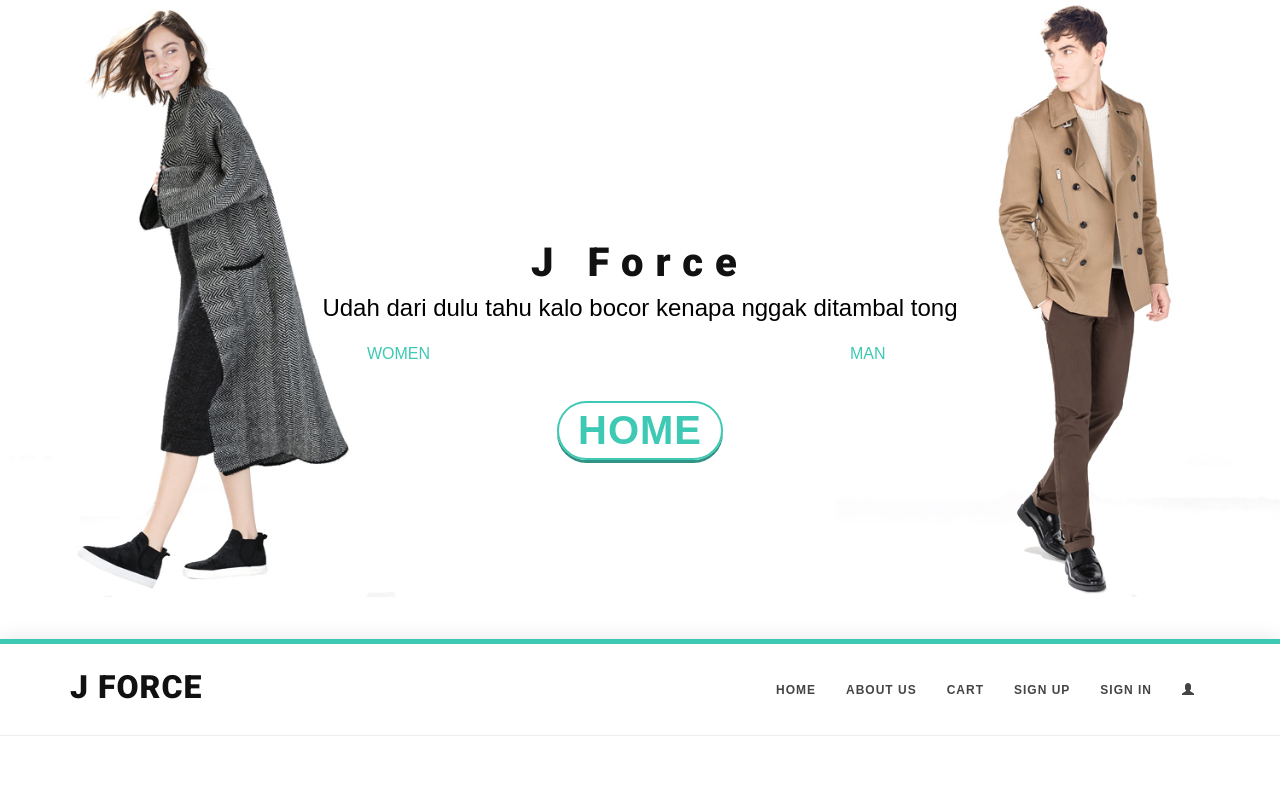
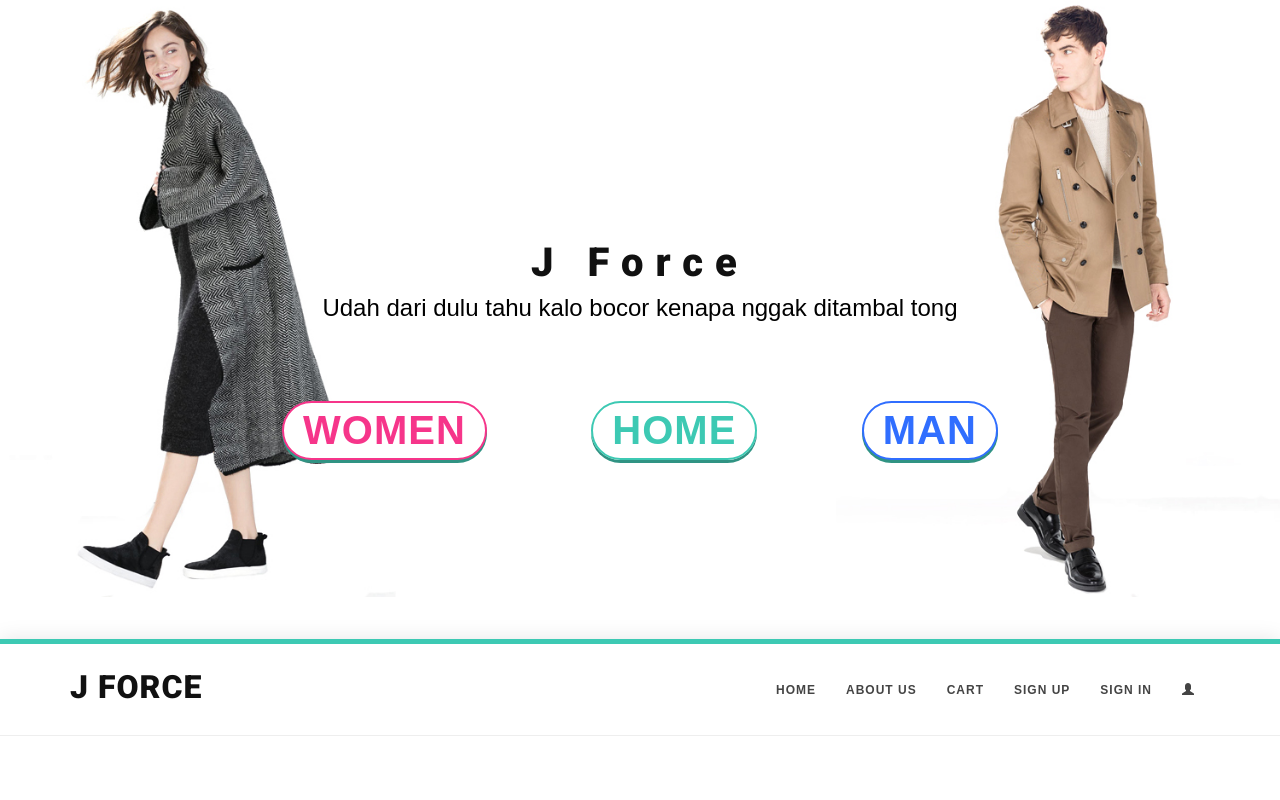
Before and after one commit to J-Force/Frontend_Bootstrap2, a plain HTML site: page index.html in a window 1280 px wide. Shown: the top 800 px of the page. Drawn offline with nearby package versions, Linux system fonts and the light colour scheme; a web font is replaced by a local one.

Commit message:
modify button.

```diff
--- a/color/default.css
+++ b/color/default.css
@@ -7,7 +7,7 @@ a:focus {
 	border-top: 5px solid #3dc9b3;
 }
 
-a,.tp-caption a.btn:hover {
+a,a.btn:hover {
 	color: #3dc9b3;
 }
 .top-nav-collapse {
--- a/css/style.css
+++ b/css/style.css
@@ -106,7 +106,7 @@ p.lead {
 }
 
 a {
-    color: #666;
+    /*color: #666;*/
     -webkit-transition: all .2s ease-in-out;
     -moz-transition: all .2s ease-in-out;
     transition: all .2s ease-in-out;
@@ -121,7 +121,7 @@ blockquote {
   padding: 10px 20px;
   margin: 0 0 20px;
   font-size: 24px;
-	line-height: 1.5em;
+  line-height: 1.5em;
   font-weight: 300;
   color: #999;
 }
@@ -419,8 +419,6 @@ hr.bold {
 ============================ */
 
 .hero {
-	/*background: url(../img/hero-bg.jpg) no-repeat center center; */
-	/*background-color: black;*/
 	-webkit-background-size: cover; -moz-background-size: cover;
 	-o-background-size: cover;
 	background-size: cover;
@@ -456,7 +454,7 @@ hr.bold {
 	display: inline-block;
 	-webkit-box-shadow: 0px 3px 0px 0px #309383;
 	-moz-box-shadow: 0px 3px 0px 0px #309383;
-	margin: 60px 0 0;
+	margin: 60px 100px 0px 100px;
 	font-weight: bold;
 	font-size: 40px;
 	-webkit-transition: 1s ease-in-out;
@@ -476,8 +474,9 @@ hr.bold {
 	color: #fff;
 }
 
-/*.women-btn {
-	font-color:;
+.women-btn {
+	color:#F6358A;
+	background-color: white;
 	padding: 15px 19px;
 	border: 2px solid;
 	border-radius: 35px;
@@ -497,17 +496,51 @@ hr.bold {
     -o-transition: 1s ease-in-out;
     transition: 1s ease-in-out;
 }
-.women-btn.slidedown:hover {
-	-webkit-transform: translate(0,0.5em);
-    -moz-transform: translate(0,0.5em);
-    -o-transform: translate(0,0.5em);
-    -ms-transform: translate(0,0.5em);
-    transform: translate(0,0.5em);
+.women-btn.slideleft:hover {
+	-webkit-transform: translate(-0.5em,0);
+    -moz-transform: translate(-0.5em,0);
+    -o-transform: translate(-0.5em,0);
+    -ms-transform: translate(-0.5em,0);
+    transform: translate(-0.5em,0);
 }
 .women-btn:hover, .home-btn:focus {
-	background: rgba(61, 201, 179, 0.6);
+	background: #F6358A;
 	color: #fff;
-}*/
+}
+
+.man-btn {
+	color:#306EFF;
+	background-color: white;
+	padding: 15px 19px;
+	border: 2px solid;
+	border-radius: 35px;
+	-moz-border-radius: 35px;
+	-webkit-border-radius: 35px;
+	-o-border-radius: 35px;
+	text-transform: uppercase;
+	letter-spacing: 1px;
+	display: inline-block;
+	-webkit-box-shadow: 0px 3px 0px 0px #309383;
+	-moz-box-shadow: 0px 3px 0px 0px #309383;
+	margin: 60px 0 0;
+	font-weight: bold;
+	font-size: 40px;
+	-webkit-transition: 1s ease-in-out;
+    -moz-transition: 1s ease-in-out;
+    -o-transition: 1s ease-in-out;
+    transition: 1s ease-in-out;
+}
+.man-btn.slideright:hover {
+	-webkit-transform: translate(0.5em,0);
+    -moz-transform: translate(0.5em,0);
+    -o-transform: translate(0.5em,0);
+    -ms-transform: translate(0.5em,0);
+    transform: translate(0.5em,0);
+}
+.man-btn:hover, .home-btn:focus {
+	background: #306EFF;
+	color: #fff;
+}
 
 .imgLeft{
 	position: absolute;
--- a/index.html
+++ b/index.html
@@ -34,18 +34,20 @@
 				</div>
 			</div>
 			<div class="row">
-				<div class="col-md-4 text-right">
-					<a href="women-catalog.html" class="learn-more-btn slidedown btn-scroll">WOMEN</a>
+				<!-- <div class="col-md-4 text-right">
+					<a href="women-catalog.html" class="women-btn slidedown btn-scroll">WOMEN</a>
 				</div>
 				<div class="col-md-4 text-center">
 					<a href="#about" class="home-btn slidedown btn-scroll">HOME</a>
 				</div>
 				<div class="col-md-4">
 					<a href="men-catalog.html" class="learn-more-btn slidedown btn-scroll">MAN</a>
+				</div> -->
+				<div class="col-md-12 text-center">
+					<a href="women-catalog.html" class="women-btn slideleft btn-scroll">WOMEN</a>
+					<a href="#about" class="home-btn slidedown btn-scroll">HOME</a>
+					<a href="men-catalog.html" class="man-btn slideright btn-scroll">MAN</a>
 				</div>
-				<!-- <div class="col-md-6 col-md-offset-3 text-center">
-					<a href="#about" class="learn-more-btn slidedown btn-scroll">HOME</a>
-				</div> -->
 			</div>
 			</di>
 		</section>
```
Also changed, not shown: 4 other files.
